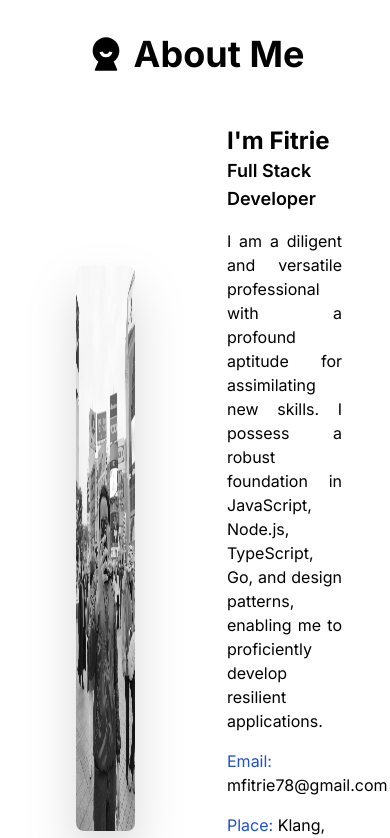
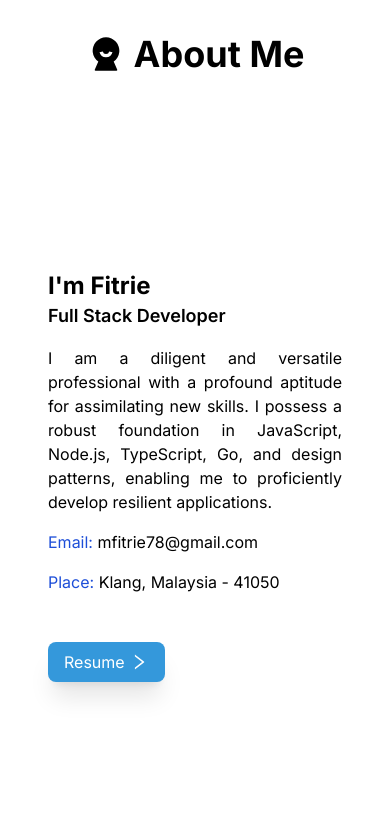
Before and after one commit to mfitrie/portfolio-web, a Next.js app: page / in a window 390 px wide. Shown: the part 860-1698 px from the top of the page. Built offline with nearby package versions, Linux system fonts and the light colour scheme.

Commit message:
feat: make about me responsive

```diff
--- a/src/components/about-me.tsx
+++ b/src/components/about-me.tsx
@@ -25,16 +25,8 @@ export default function AboutMe(){
                     About Me
                 </h2>
             </div>
-            <div className="row-span-5 grid grid-cols-2">
-                <div className="flex justify-center items-center">
-                    {/* <p>Column one</p> */}
-                    {/* <img
-                        id="me-image"
-                        className="h-3/6 w-2/6 rounded-lg drop-shadow-2xl cursor-pointer grayscale hover:grayscale-0"
-                        // src="https://picsum.photos/seed/picsum/300/300"
-                        src="../../public/Fitrie-casual.jpg"
-                        alt="avatar-image"
-                    /> */}
+            <div className="row-span-5 grid grid-cols-2 xs:grid-cols-1 md:grid-cols-2">
+                <div className="flex justify-center items-center xs:hidden md:block">
                     <Image
                         className="h-4/6 w-2/6 rounded-lg drop-shadow-2xl cursor-pointer grayscale hover:grayscale-0"
                         width={200}
```
